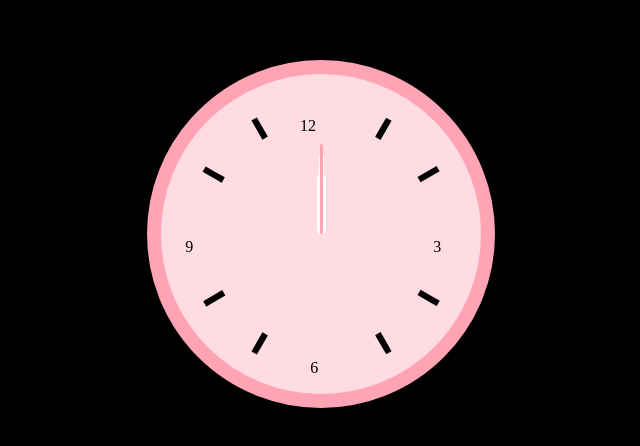
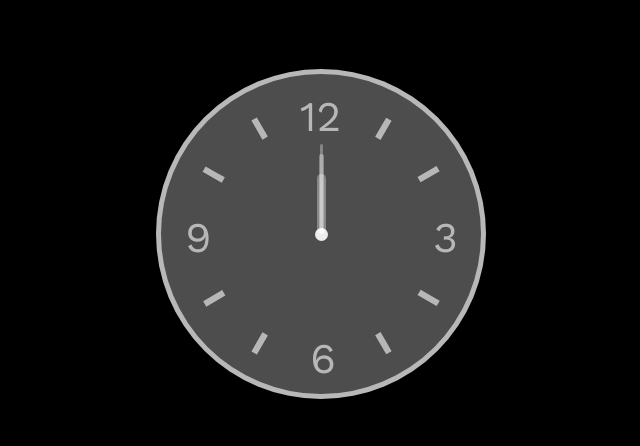
Before and after one commit to Kanginyi/Clock-Designs, a plain HTML site: page index.html in a window 1280 px wide. Shown: the part 966-1412 px from the top of the page, without its empty margins (319-959 px from the left). Drawn offline with nearby package versions, Linux system fonts and the light colour scheme.

Commit message:
Style glass clock

```diff
--- a/styles.css
+++ b/styles.css
@@ -19,11 +19,9 @@ body {
 }
 
 .clock {
-    background: rgb(255, 220, 226);
     height: 320px;
     width: 320px;
     border-radius: 50%;
-    border: 14px solid rgb(255, 164, 180);
     box-sizing: content-box;
 
     display: flex;
@@ -33,13 +31,32 @@ body {
     position: absolute;
 }
 
+#clock1 {
+    background: rgb(255, 220, 226);
+    border: 14px solid rgb(255, 164, 180);
+}
+
+#clock2 {
+    background-color: rgba(255, 255, 255, 0.3);
+    backdrop-filter: blur(20px);
+    border: 5px solid rgba(255, 255, 255, 0.6);
+}
+
 .hand {
-    background-color: white;
     position: absolute;
     margin: auto;
     border-radius: 5px;
     transform-origin: bottom;
     bottom: 160px;
+}
+
+.hand1 {
+    background-color: white;
+}
+
+.hand2 {
+    background-color: rgba(255, 255, 255, 0.3);
+    backdrop-filter: blur(20px);
 }
 
 .hour {
@@ -55,22 +72,33 @@ body {
 .second {
     height: 90px;
     width: 3px;
+}
+
+.second1 {
     background-color: rgb(255, 164, 180);
 }
 
-#middle-circle {
-    background-color: rgb(255, 164, 180);
+.middle-circle {
     height: 13px;
     width: 13px;
     border-radius: 50%;
     position: absolute;
 }
 
-#Layer_1 path, #Layer_1 text {
-    fill: white;
+.pink-circle {
+    background-color: rgb(255, 164, 180);
 }
 
-#Layer_1 text {
+.blur-circle {
+    background-color: rgba(255, 255, 255, 0.9);
+}
+
+.layer {
+    fill: white;
     font-size: 42.23796081542969px;
     font-family: 'Work Sans', sans-serif;
 }
+
+#svg2 {
+    opacity: 0.6;
+}
```
